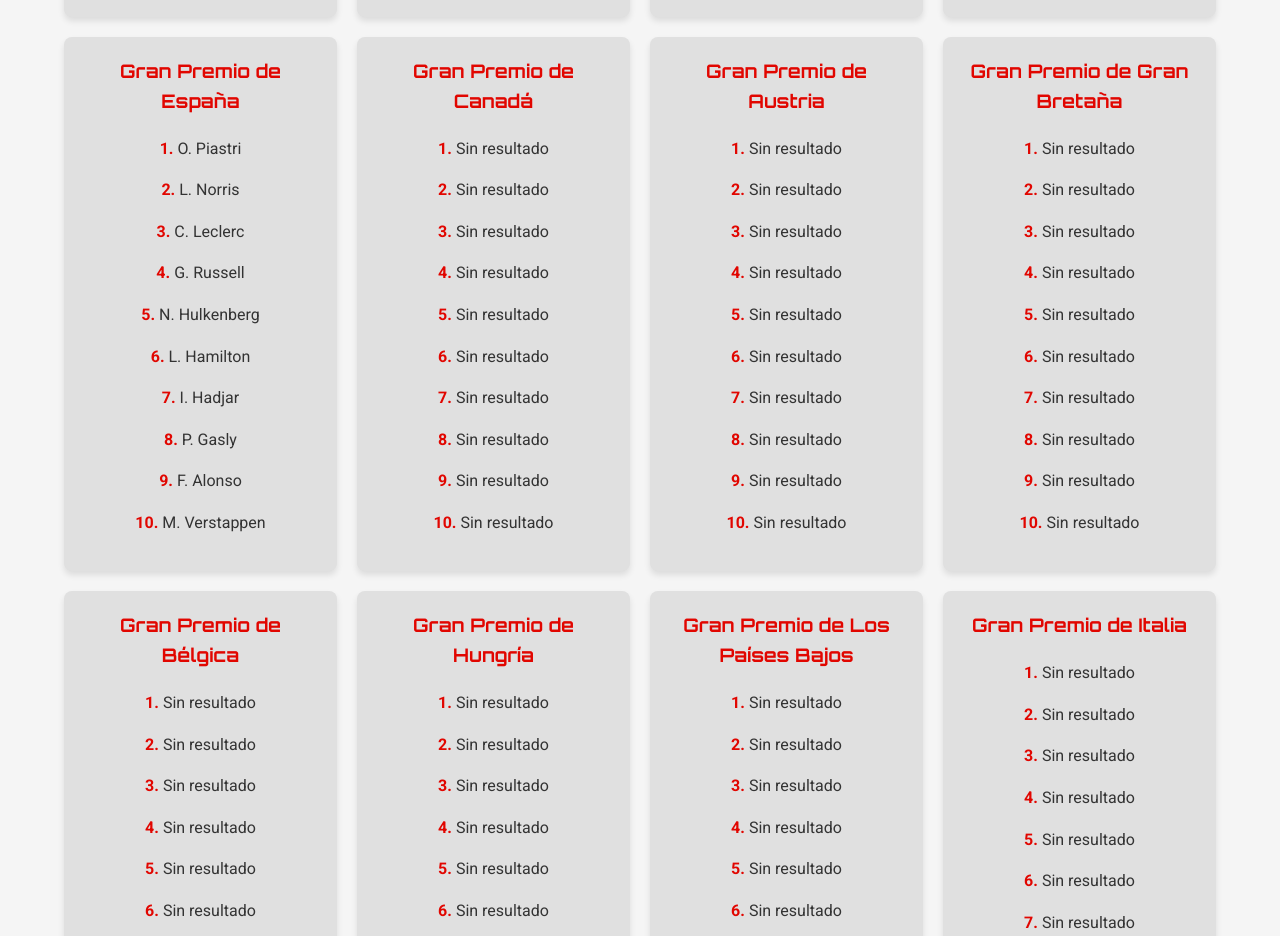
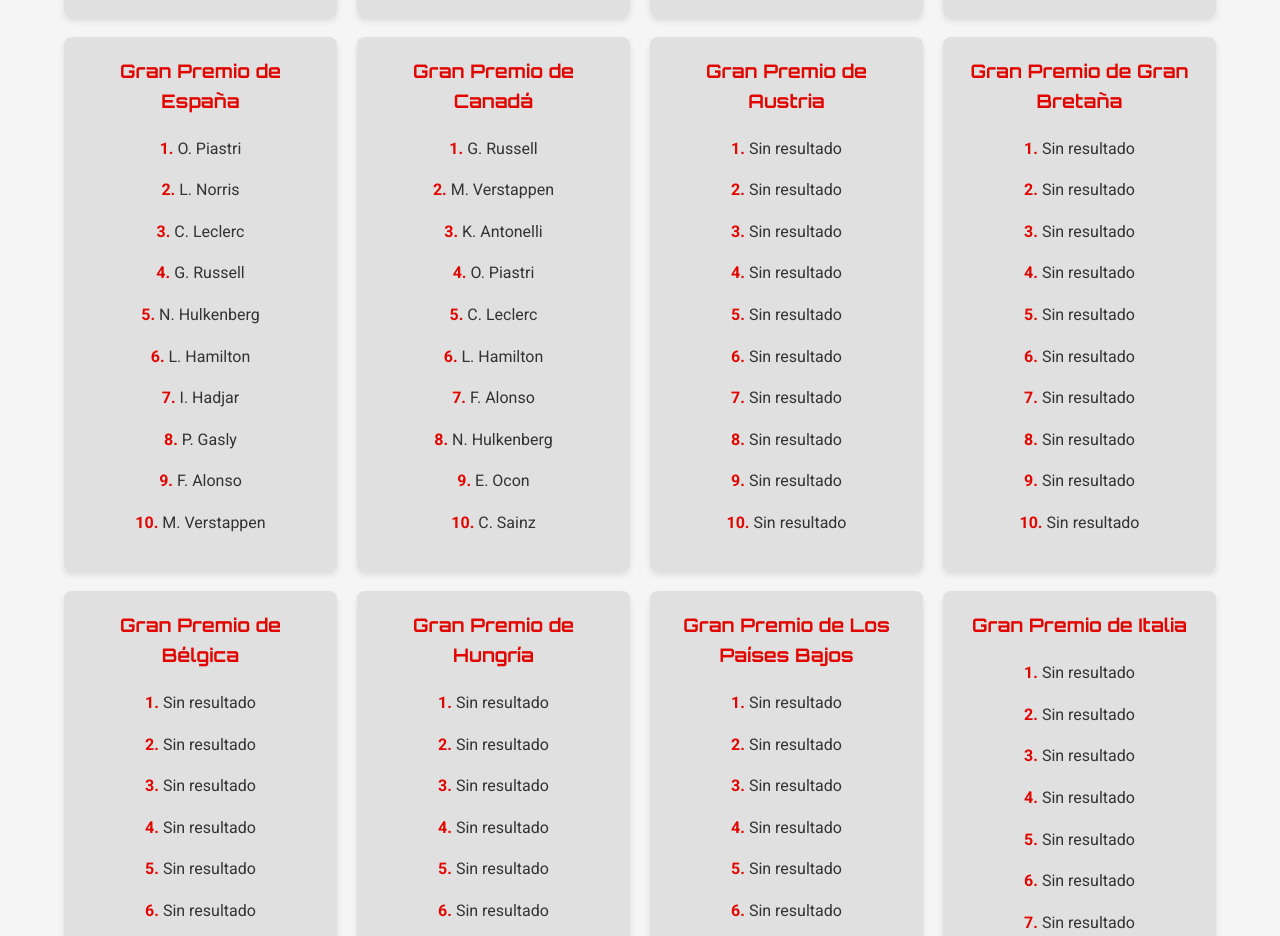
Before and after one commit to franvr13/F1-2025, a plain HTML site: page index.html in a window 1280 px wide. Shown: the part 9180-10116 px from the top of the page. Drawn offline with Linux system fonts and the light colour scheme; no server answers; a script that the page names is missing.

Commit message:
Resultados del GP Canadá actualizados.

```diff
--- a/index.html
+++ b/index.html
@@ -660,16 +660,16 @@
                 </div>
                 <div class="result">
                     <h3>Gran Premio de Canadá</h3>
-                    <p><span class="points">1.</span> Sin resultado</p>
-                    <p><span class="points">2.</span> Sin resultado</p>
-                    <p><span class="points">3.</span> Sin resultado</p>
-                    <p><span class="points">4.</span> Sin resultado</p>
-                    <p><span class="points">5.</span> Sin resultado</p>
-                    <p><span class="points">6.</span> Sin resultado</p>
-                    <p><span class="points">7.</span> Sin resultado</p>
-                    <p><span class="points">8.</span> Sin resultado</p>
-                    <p><span class="points">9.</span> Sin resultado</p>
-                    <p><span class="points">10.</span> Sin resultado</p>
+                    <p><span class="points">1.</span> G. Russell</p>
+                    <p><span class="points">2.</span> M. Verstappen</p>
+                    <p><span class="points">3.</span> K. Antonelli</p>
+                    <p><span class="points">4.</span> O. Piastri</p>
+                    <p><span class="points">5.</span> C. Leclerc</p>
+                    <p><span class="points">6.</span> L. Hamilton</p>
+                    <p><span class="points">7.</span> F. Alonso</p>
+                    <p><span class="points">8.</span> N. Hulkenberg</p>
+                    <p><span class="points">9.</span> E. Ocon</p>
+                    <p><span class="points">10.</span> C. Sainz</p>
                 </div>
                 <div class="result">
                     <h3>Gran Premio de Austria</h3>
```
